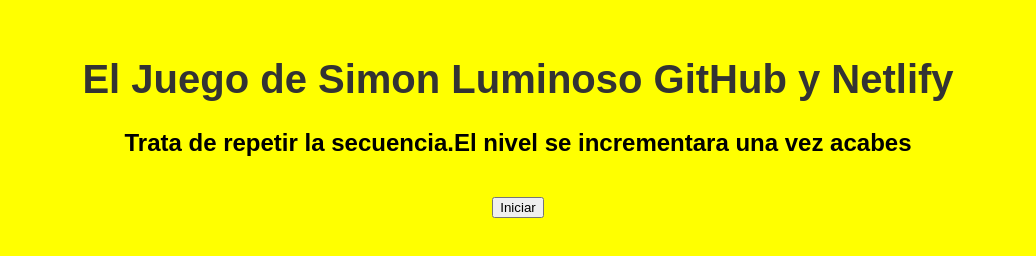
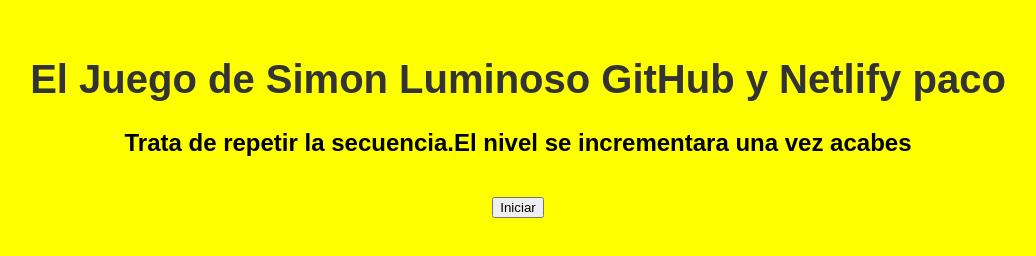
Before and after one commit to olivasantosmarcos-pixel/DWEC2526MOS, a plain HTML site: page index.html in a window 1280 px wide. Shown: the whole page, without its empty margins (122-1158 px from the left). Drawn offline with Linux system fonts and the light colour scheme.

Commit message:
actualizado

```diff
--- a/index.html
+++ b/index.html
@@ -8,7 +8,7 @@
 </head>
 <body>
     <div class="titulo">
-    <h1 class="t1">El Juego de Simon Luminoso GitHub y Netlify</h1>
+    <h1 class="t1">El Juego de Simon Luminoso GitHub y Netlify paco</h1>
     <h2>Trata de repetir la secuencia.El nivel se incrementara una vez acabes</h2>
     </div>
 
```
